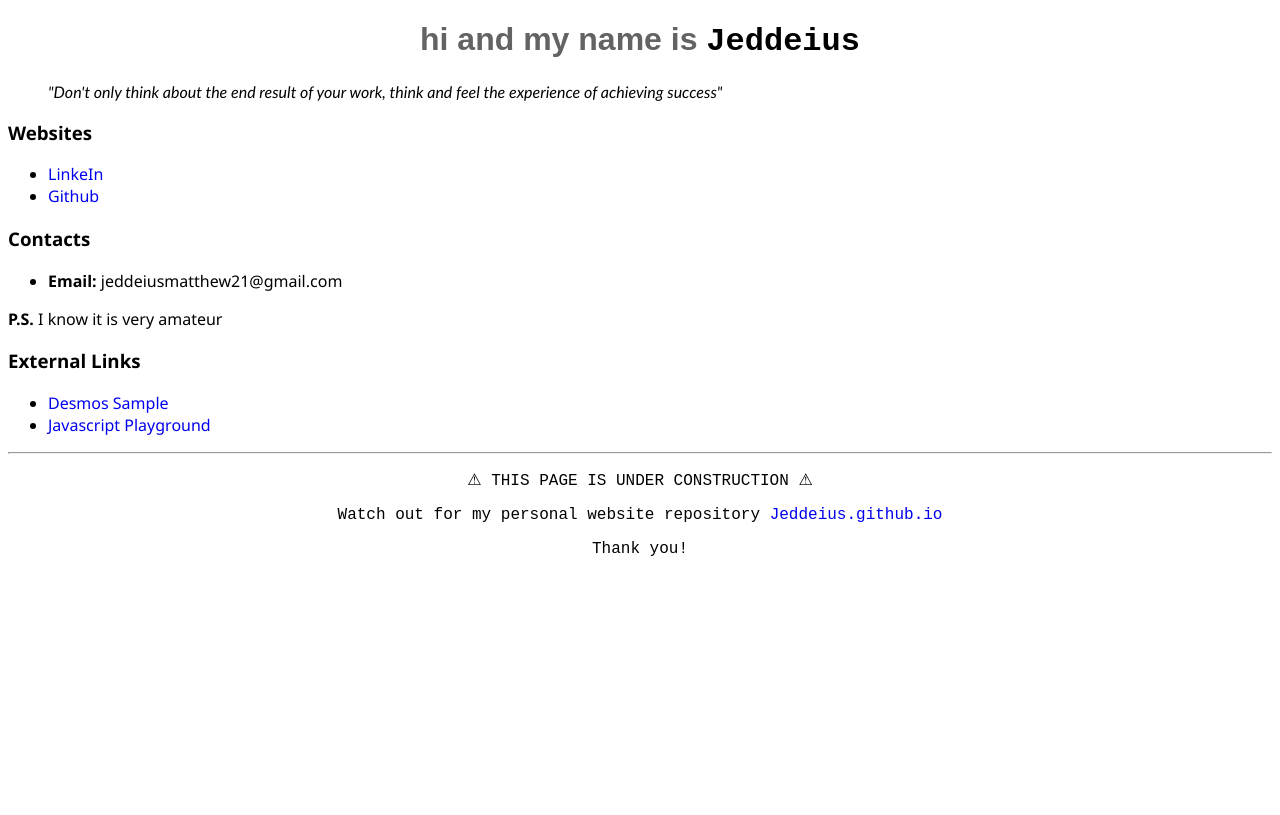
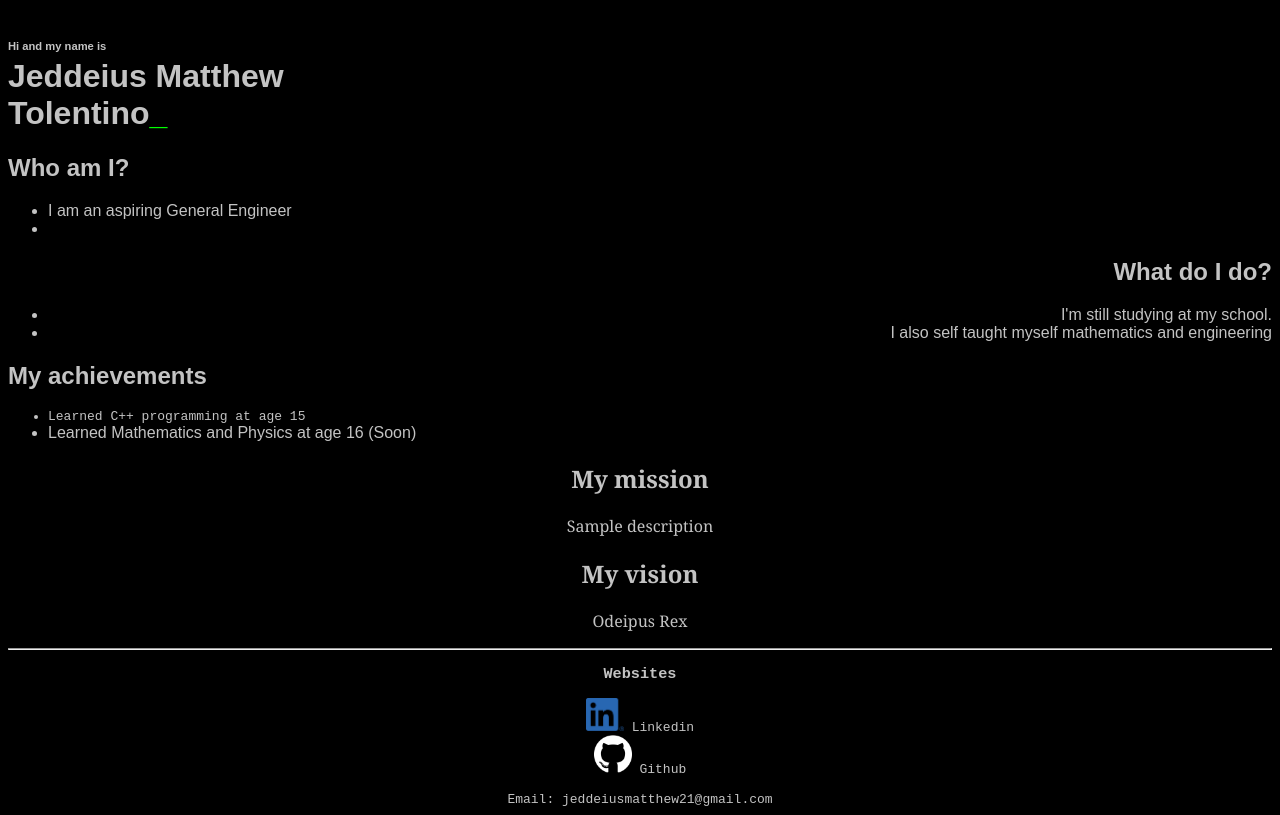
Before and after one commit to Jeddeius/Jeddeius.github.io, a plain HTML site: page index.html in a window 1280 px wide. Drawn offline with Linux system fonts and the light colour scheme.

Commit message:
Website Overhaul

```diff
--- a/Websites/DesmosSample.css
+++ /dev/null
@@ -1,16 +0,0 @@
-h1 {
-    text-align: center;
-    font-family: 'Franklin Gothic Medium', 'Arial Narrow', Arial, sans-serif;
-}
-
-a {
-    text-decoration: none;
-    align-items: center;
-    text-align: center;
-    font-family: monospace;
-}
-
-b {
-    text-align: center;
-    align-items: center;
-}
--- a/default.css
+++ b/default.css
@@ -1,25 +1,15 @@
 body {
-    font-family: 'Gill Sans', 'Gill Sans MT', Calibri, 'Trebuchet MS', sans-serif;
-}
-
-h1, h2, h3, h4, h5, h6 {
+    background-color: black;
+    color: #c3c3c3;
     font-family: Arial, Helvetica, sans-serif;
-    color: #000000;
-}
-
-p {
-    color: #000000;
 }
 
 a {
+    color: #c3c3c3;
     text-decoration: none;
 }
 
-div {
-   background-color: gray;
+footer {
+    text-align: center;
+    font-family: monospace;
 }
-    p,
-    h1, h2, h3,
-    h4, h5, h6 {
-        color: #ffffff;
-    }
--- a/index.html
+++ b/index.html
@@ -1,44 +1,84 @@
 <!DOCTYPE html>
 <html lang="en">
     <head>
+        <link rel="stylesheet" type="text/css" href="default.css">
+        <link rel="stylesheet" type="text/css" href="selected.css">
         <title>Jeddeius Personal Website</title>
-        <link rel="stylesheet" href="indexStyle.css"> <!--Link external Cascading Style Sheet -->
-        <script src="indexJS.js"></script>
     </head>
     <body>
-        <h1>hi and my name is <span id="a0001">Jeddeius</span></h1>
-        <blockquote id="quote0">"Don't only think about the end result of your work, think and feel the experience of achieving success"</blockquote>
 
-        <h3>Websites</h3>
-        <ul>
-            <li><a href="https://www.linkedin.com/mwlite/in/jeddeius-matthew-tolentino-52200b219">LinkeIn</a></li>
-            <li><a href="https://github.com/Jeddeius">Github</a></li>
-        </ul>
+        <div>
+            <h1>
+                <span id="nameIntro">
+                    Hi and my name is
+                </span><br>
+                Jeddeius Matthew <br>
+                Tolentino<span style="color: lime">_</span>
+            </h1>
+        </div>
 
-        <h3>Contacts</h3>
-        <ul>
-            <li>
-                <p><b>Email: </b>jeddeiusmatthew21@gmail.com</p>
-            </li>
-        </ul>
+        <div id="basicInfo">
+            <h2>Who am I?</h2>
+            <ul>
+                <li>I am an aspiring General Engineer</li>
+                <li></li>
+            </ul>
+        </div>
 
-        <p><b>P.S.</b> I know it is very amateur</p>
+        <div align="right">
+            <h2>What do I do?</h2>
+            <ul>
+                <li>I'm still studying at my school.</li>
+                <li>I also self taught myself mathematics and engineering</li>
+            </ul>
+        </div>
 
-        <h3>External Links</h3>
-        <ul>
-            <li>
-                <a href="/Websites/DesmosSample.html">Desmos Sample</a>
-            </li>
-            <li>
-                <a href="/Websites/JavascriptPlayground.html">Javascript Playground</a>
-            </li>
-        </ul>
+        <div>
+            <h2>My achievements</h2>
+            <ul>
+                <li style="font-family: monospace;">Learned C++ programming at age 15</li>
+                <li>Learned Mathematics and Physics at age 16 (Soon)</li>
+            </ul>
+        </div>
+
+        <div id="cascade">
+            <div id="mission">
+                <h2>My mission</h2>
+                <p>
+                    Sample description
+                </p>
+            </div>
+
+            <div id="vision">
+                <h2>My vision</h2>
+                <p>
+                    Odeipus Rex
+                </p>
+            </div>
+        </div>
 
         <hr>
-        <span id="footnote">
-            <p>⚠ THIS PAGE IS UNDER CONSTRUCTION ⚠</p>
-            <p>Watch out for my personal website repository <a href="https://github.com/Jeddeius/Jeddeius.github.io">Jeddeius.github.io</a></p>
-            <p>Thank you!</p>
-        </span>
+
+        <div>
+            <footer>
+                <h3>Websites</h3>
+                <a href="https://www.linkedin.com/in/jeddeius-matthew-tolentino-52200b219/" target="_blank">
+                    <img src="assets/LI-In-Bug.png" width="3%" height="3%">
+                    Linkedin
+                </a><br size="80%">
+                <a href="https://github.com/Jeddeius" target="_blank">
+                    <img src="assets/GitHub-Mark-Light-120px-plus.png" width="3%" height="3%">
+                    Github
+                </a>
+                <br>
+                <br>
+                <span>Email: jeddeiusmatthew21@gmail.com</span>
+            </footer>
+        </div>
+
+        <script>
+            alert("Website still under development");
+        </script>
+
     </body>
 </html>
--- a/indexJS.js
+++ /dev/null
@@ -1,3 +0,0 @@
-// script goes here!
-var authorName = "Jeddeius";
-console.log("Hello World! I am " + authorName + '!');
--- a/indexStyle.css
+++ /dev/null
@@ -1,33 +0,0 @@
-body {
-    font-family:'Segoe UI', Tahoma, Geneva, Verdana, sans-serif;
-}
-
-h1 {
-    font-family: Arial, Helvetica, sans-serif;
-    color: #636363;
-    text-align: center;
-}
-    #a0001 {
-        font-family: 'Courier New', Courier, monospace;
-        color: black;
-    }
-
-h3 {
-    color: #000000;
-}
-
-blockquote {
-    font-family: 'Gill Sans', 'Gill Sans MT', Calibri, 'Trebuchet MS', sans-serif;
-    font-style: italic;
-}
-
-a {
-    text-decoration: none;
-}
-
-#footnote {
-    text-align:center;
-    align-items: center;
-    font-family:'Courier New', Courier, monospace;
-    color: #000000;
-}
--- /dev/null
+++ b/selected.css
@@ -0,0 +1,12 @@
+#nameIntro {
+    font-size: 35%;
+}
+
+#basicInfo {
+
+}
+
+#cascade {
+    text-align: center;
+    font-family: Cambria, Cochin, Georgia, Times, 'Times New Roman', serif;
+}
```
Also changed, not shown: Websites/DesmosSample.html (deleted, +0 -22 lines), Websites/JavascriptPlayground.html (deleted, +0 -33 lines), Websites/JavascriptPlayground.js (deleted, +0 -30 lines), assets/GitHub-Mark-Light-120px-plus.png (added), assets/LI-In-Bug.png (added).
